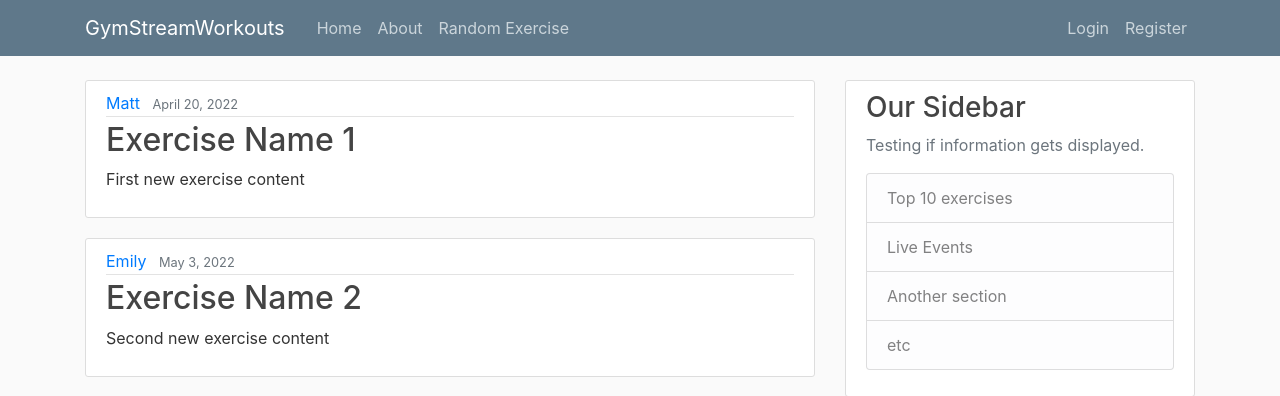
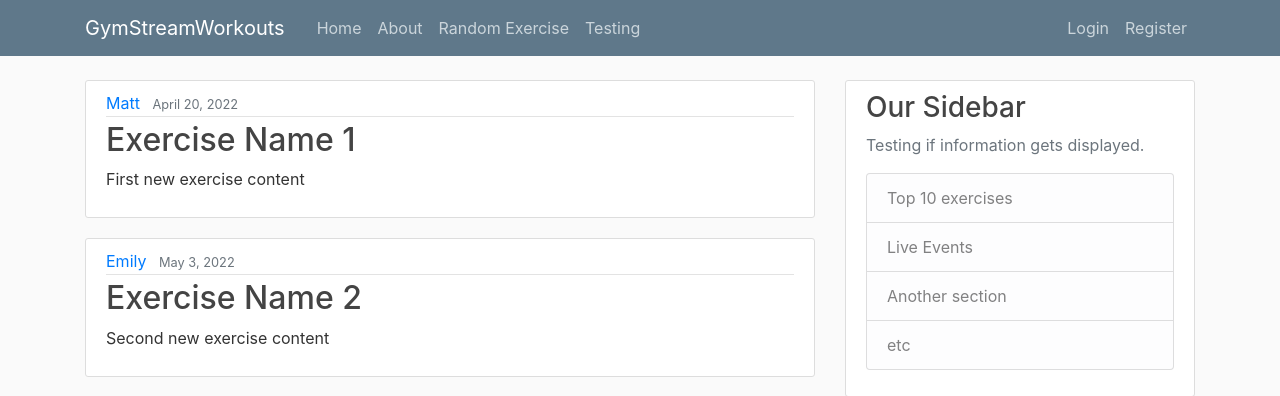
Before and after one commit to rave-crave/FitVid-App, a Flask app: page / in a window 1280 px wide. Shown: the top 396 px of the page. Run offline with Flask 2, Linux system fonts and the light colour scheme.

Commit message:
Create testing area to test database queries

```diff
--- a/fitvidapphackathon/routes.py
+++ b/fitvidapphackathon/routes.py
@@ -81,3 +81,8 @@ def logout():
     session.pop("user", None)
     session.pop("email", None)
     return redirect(url_for("login"))
+
+
+@app.route("/testing")
+def testing():
+    return render_template("testing.html", title='Testing')
--- a/fitvidapphackathon/templates/layout.html
+++ b/fitvidapphackathon/templates/layout.html
@@ -29,6 +29,7 @@
                 <a class="nav-item nav-link" href="{{ url_for('home')}}">Home</a>
                 <a class="nav-item nav-link" href="{{ url_for('about')}}">About</a>
                 <a class="nav-item nav-link" href="{{ url_for('random_exercise')}}">Random Exercise</a>
+                <a class="nav-item nav-link" href="{{ url_for('testing')}}">Testing</a>
               </div>
               <!-- Navbar Right Side -->
               <div class="navbar-nav">
```
Also changed, not shown: fitvidapphackathon/templates/testing.html (added, +8 -0 lines), instance/site.db, 3 other files.
